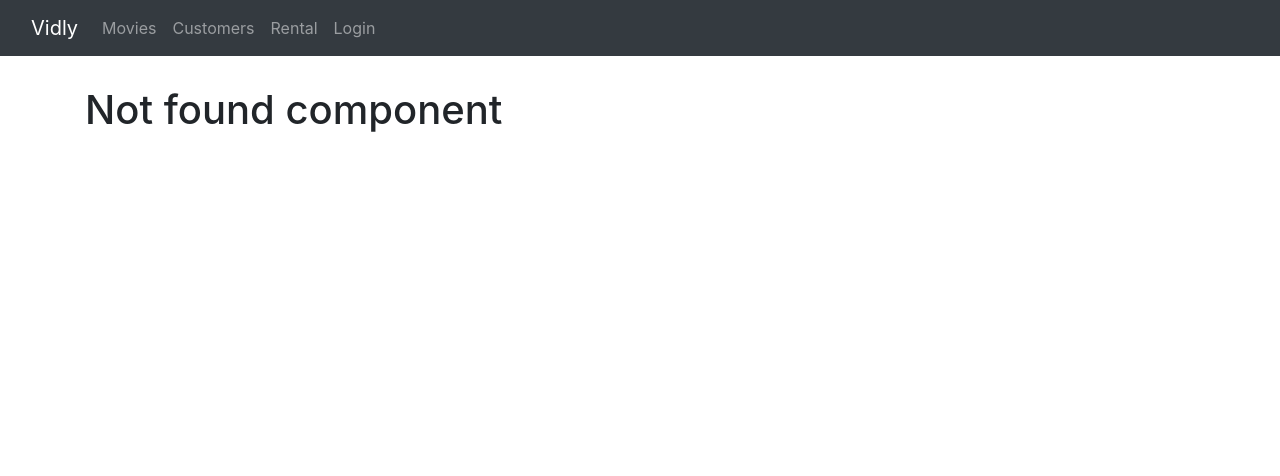
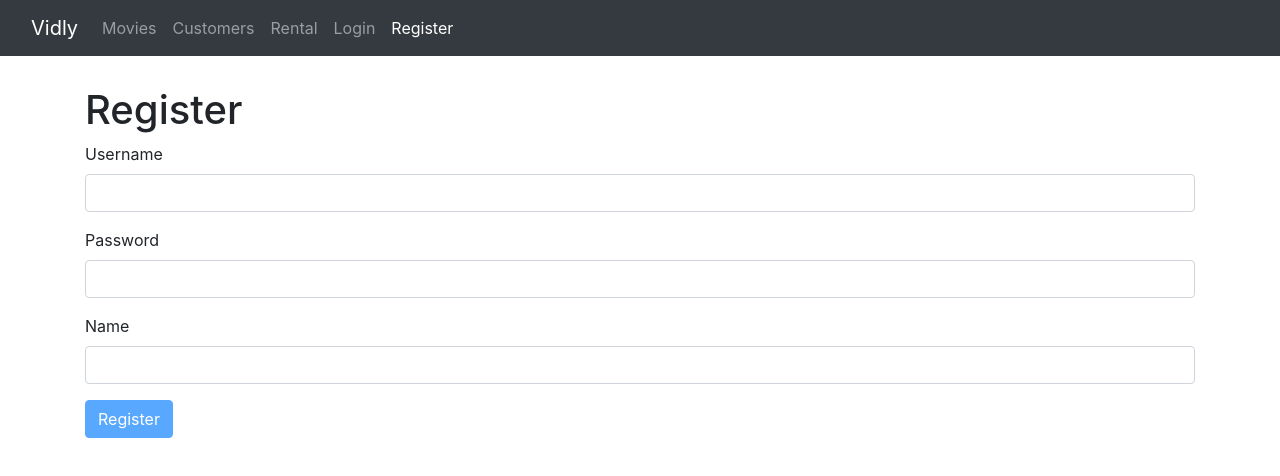
Before and after one commit to MahmoudAli9316/vidly, a React (Create React App) app: page /register in a window 1280 px wide. Before the commit this address led to /not-Found. Shown: the top 476 px of the page. Built offline with nearby package versions, Linux system fonts and the light colour scheme.

Commit message:
Implementing register form

```diff
--- a/src/App.js
+++ b/src/App.js
@@ -8,7 +8,7 @@
 import "./App.css";
 import React from "react";
 import LoginForm from "./components/loginFom";
-
+import RegisterForm from "./components/registerForm";
 function App() {
   return (
     <React.Fragment>
@@ -16,6 +16,7 @@
       <main className="container">
         <Switch>
           <Route path="/login" component={LoginForm} />
+          <Route path="/register" component={RegisterForm} />
           <Route path="/movie/:_id" component={MovieDetails} />
           <Route path="/movies" component={Movies} />
           <Route path="/customers" component={Customers} />
--- a/src/components/navBar.jsx
+++ b/src/components/navBar.jsx
@@ -23,6 +23,9 @@
               <NavLink className="nav-item nav-link" to="/login">
                 Login
               </NavLink>
+              <NavLink className="nav-item nav-link" to="/register">
+                Register
+              </NavLink>
             </div>
           </div>
         </div>
--- /dev/null
+++ b/src/components/registerForm.jsx
@@ -0,0 +1,34 @@
+import Joi from "joi-browser";
+import React from "react";
+import Form from "../common/form";
+
+class RegisterForm extends Form {
+  state = {
+    data: { username: "", password: "", name: "" },
+    errors: {},
+  };
+  schema = {
+    username: Joi.string().required().email().label("Username"),
+    password: Joi.string().required().min(5).label("Password"),
+    name: Joi.string().required().label("Name"),
+  };
+  doSubmit = () => {
+    //Call the server
+    console.log("registered");
+  };
+  render() {
+    return (
+      <div>
+        <h1>Register</h1>
+        <form onSubmit={this.handleSubmit}>
+          {this.renderInput("username", "Username")}
+          {this.renderInput("password", "Password", "password")}
+          {this.renderInput("name", "Name")}
+          {this.renderButton("Register")}
+        </form>
+      </div>
+    );
+  }
+}
+
+export default RegisterForm;
```
